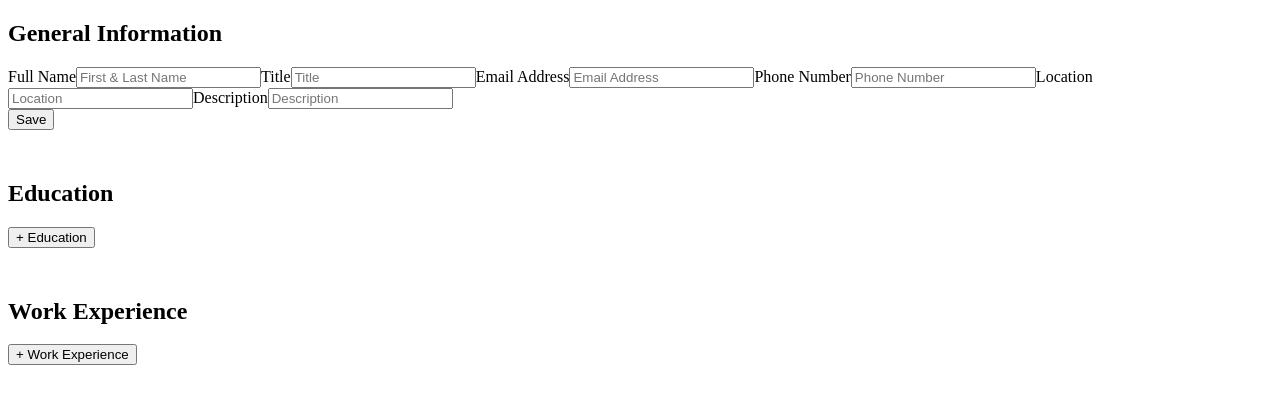
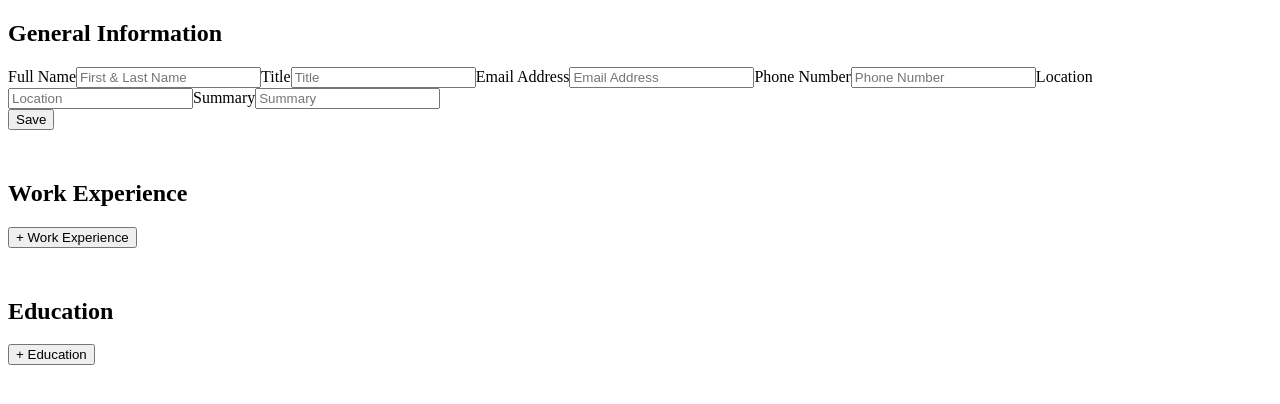
Before and after one commit to caylinvu/cv-app, a React (Vite) app: page / in a window 1280 px wide. Shown: the top 404 px of the page. Built offline with nearby package versions, Linux system fonts and the light colour scheme.

Commit message:
Update the way headings are displayed

```diff
--- a/src/App.jsx
+++ b/src/App.jsx
@@ -15,7 +15,7 @@ function App() {
     email: '',
     phone: '',
     location: '',
-    description: '',
+    summary: '',
   });
 
   const [workExp, setWorkExp] = useState([]);
@@ -27,22 +27,22 @@ function App() {
       <div className="input-container">
         <InputGeneralInfo info={generalInfo} setInfo={setGeneralInfo} />
         <InputExperience
+          section={workExp}
+          setSection={setWorkExp}
+          Form={WorkExpForm}
+          title="Work Experience"
+        />
+        <InputExperience
           section={education}
           setSection={setEducation}
           Form={EducationForm}
           title="Education"
         />
-        <InputExperience
-          section={workExp}
-          setSection={setWorkExp}
-          Form={WorkExpForm}
-          title="Work Experience"
-        />
       </div>
       <div className="display-container">
         <DisplayGeneralInfo info={generalInfo} />
+        <DisplayWorkExp workExp={workExp} />
         <DisplayEducation education={education} />
-        <DisplayWorkExp workExp={workExp} />
       </div>
     </>
   );
@@ -53,6 +53,10 @@ export default App;
 // ALL TO DOS
 
 // style everything
+
+// don't allow you to enter empty entries
+
+// maybe add recommended fields
 
 // MAYBE disable other add button when clicking on add
 
--- a/src/components/education/DisplayEducation.jsx
+++ b/src/components/education/DisplayEducation.jsx
@@ -1,14 +1,7 @@
 function DisplayEducation({ education }) {
-  let title = '';
-  if (education.length > 0) {
-    title = 'Education';
-  } else {
-    title = '';
-  }
-
   return (
     <div className="display-education">
-      <h2>{title}</h2>
+      {education.length > 0 ? <h2>Education</h2> : ''}
       {education.map((obj) => {
         return (
           <div className="education-entry" key={obj.id}>
--- a/src/components/generalInfo/DisplayGeneralInfo.jsx
+++ b/src/components/generalInfo/DisplayGeneralInfo.jsx
@@ -1,12 +1,17 @@
 function DisplayGeneralInfo({ info }) {
   return (
     <div className="display-general-info">
-      <h2>{info.name}</h2>
-      <p>{info.title}</p>
-      <p>{info.email}</p>
-      <p>{info.phone}</p>
-      <p>{info.location}</p>
-      <p>{info.description}</p>
+      <div>
+        <h1>{info.name}</h1>
+        <p>{info.title}</p>
+        <p>{info.email}</p>
+        <p>{info.phone}</p>
+        <p>{info.location}</p>
+      </div>
+      <div>
+        {info.summary ? <h2>Summary</h2> : ''}
+        <p>{info.summary}</p>
+      </div>
     </div>
   );
 }
--- a/src/components/generalInfo/GeneralForm.jsx
+++ b/src/components/generalInfo/GeneralForm.jsx
@@ -49,13 +49,13 @@ function GeneralForm({ info, handleChange, handleClick }) {
           value={info.location}
           onChange={handleChange}
         />
-        <label htmlFor="gen-description">Description</label>
+        <label htmlFor="gen-summary">Summary</label>
         <input
           type="text"
-          placeholder="Description"
-          name="description"
-          id="gen-description"
-          value={info.description}
+          placeholder="Summary"
+          name="summary"
+          id="gen-summary"
+          value={info.summary}
           onChange={handleChange}
         />
       </div>
--- a/src/components/workExp/DisplayWorkExp.jsx
+++ b/src/components/workExp/DisplayWorkExp.jsx
@@ -1,14 +1,7 @@
 function DisplayWorkExp({ workExp }) {
-  let title = '';
-  if (workExp.length > 0) {
-    title = 'Work Experience';
-  } else {
-    title = '';
-  }
-
   return (
     <div className="display-work-exp">
-      <h2>{title}</h2>
+      {workExp.length > 0 ? <h2>Work Experience</h2> : ''}
       {workExp.map((obj) => {
         return (
           <div className="work-entry" key={obj.id}>
```
